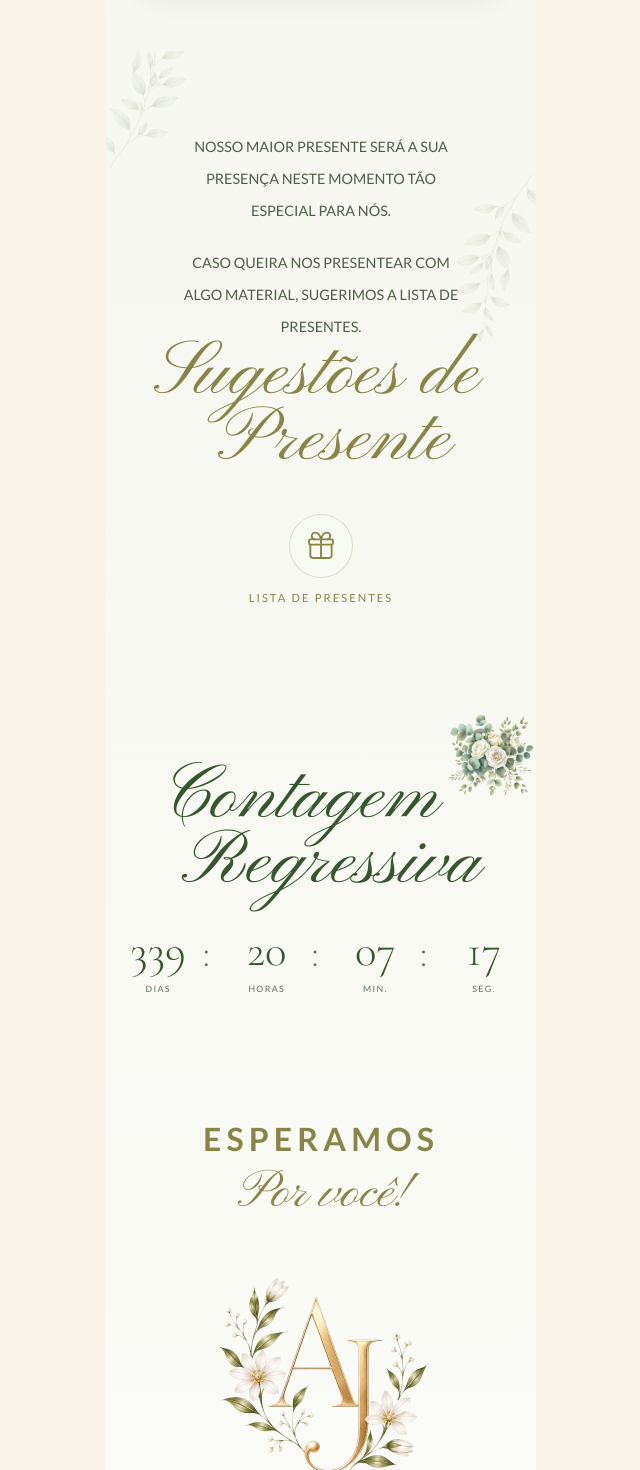
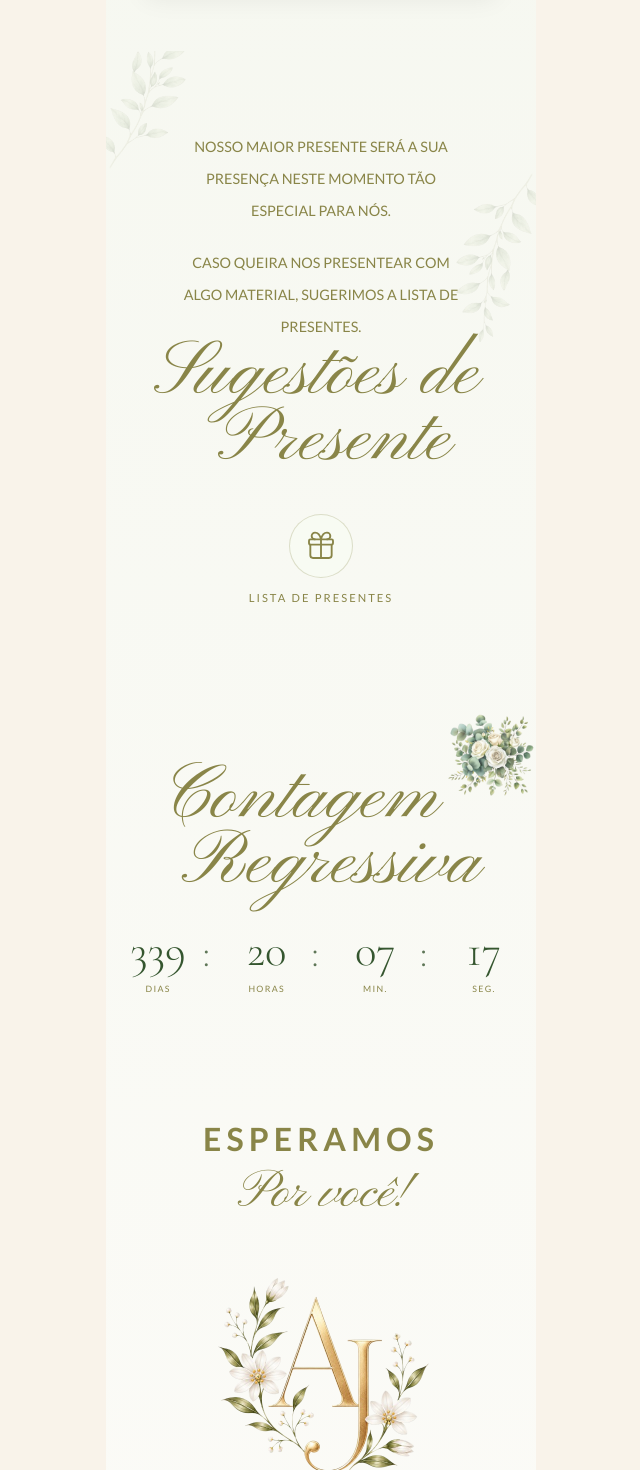
Before and after one commit to JGsilvaDev/convite-casamente-amanda-joao, a Next.js app: page /convite in a window 1280 px wide. Shown: the part 3060-4530 px from the top of the page, without its empty margins (319-959 px from the left). Built offline with nearby package versions, Linux system fonts and the light colour scheme; a web font is replaced by a local one.

Commit message:
fix: changing colors

```diff
--- a/app/components/Countdown.tsx
+++ b/app/components/Countdown.tsx
@@ -67,7 +67,7 @@ export default function Countdown() {
       <h2
         className="
           font-script
-          text-[#35562f]
+          text-[#898548]
           mb-8
           leading-[0.85]
         "
@@ -129,7 +129,7 @@ export default function Countdown() {
 
               <span
                 className="
-                  text-[#5e7657]
+                  text-[#898548]
                   uppercase
                   tracking-[0.15em]
                   text-[0.55rem]
--- a/app/convite/page.tsx
+++ b/app/convite/page.tsx
@@ -901,7 +901,7 @@ export default function InvitationPage() {
               className="
                 max-w-[290px]
                 mx-auto
-                text-[#4f5f48]
+                text-[#898548]
               "
             >
               <p
@@ -1045,7 +1045,7 @@ export default function InvitationPage() {
               flex
               justify-center
               items-center
-              text-[#4f5f48]
+              text-[#898548]
               mb-10
             "
           >
```
